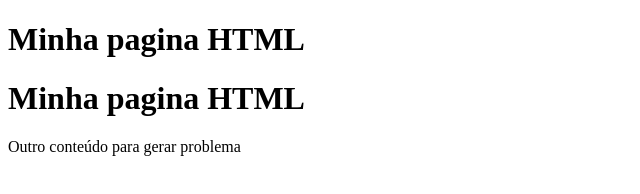
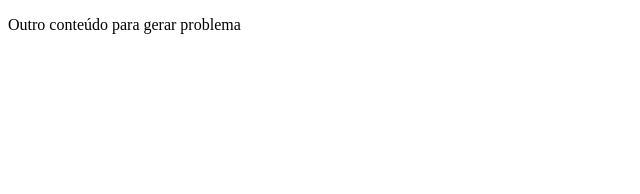
Before and after one commit to sioliv/gama-github, a plain HTML site: page index.html in a window 1280 px wide. Shown: the whole page, without its empty margins (0-640 px from the left). Drawn offline with Linux system fonts and the light colour scheme.

Commit message:
Conflito resolvido

```diff
--- a/index.html
+++ b/index.html
@@ -4,8 +4,7 @@
 	<title></title>
 </head>
 <body>
-	<h1>Minha pagina HTML</h1>
-	<h1>Minha pagina HTML</h1>
+
 	<p>Outro conteúdo para gerar problema</p>
 
 
```
Also changed, not shown: listaprodutos.html (+4 -0 lines).
